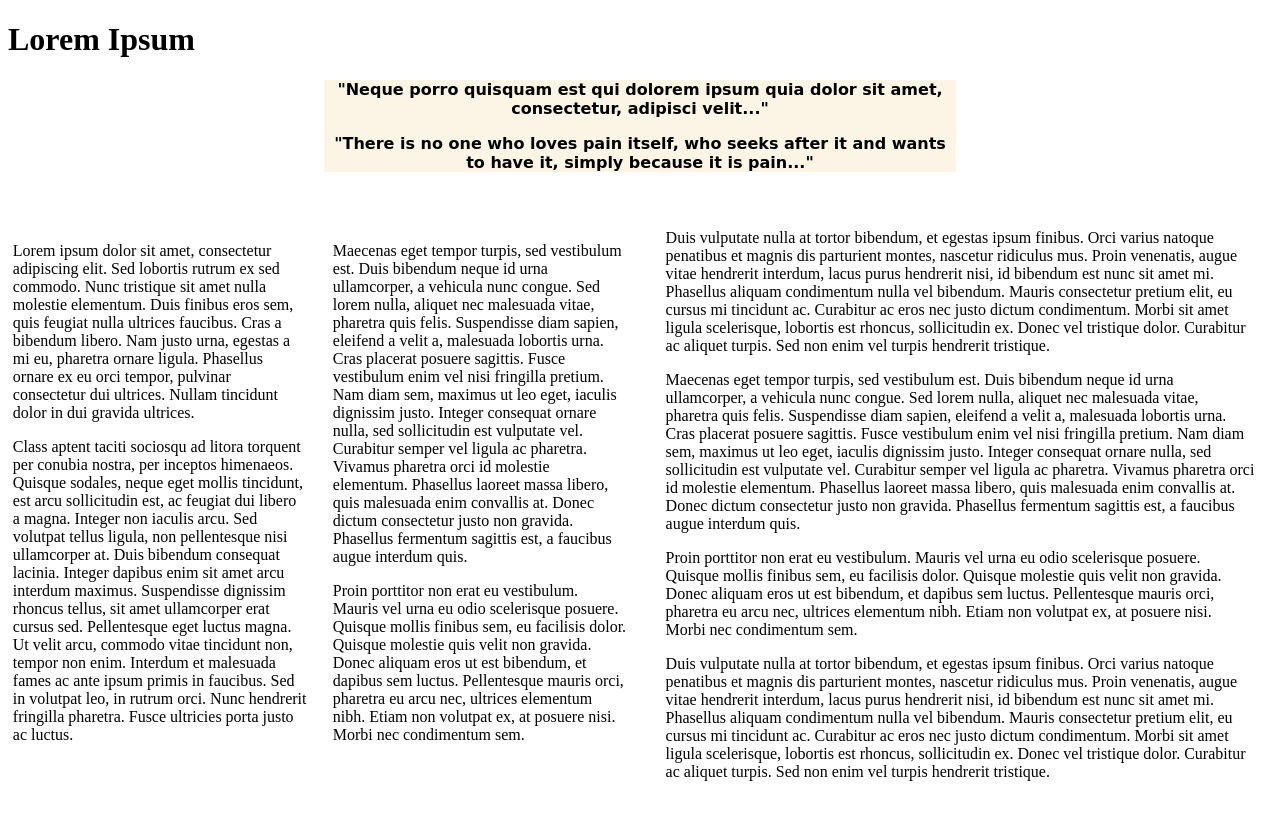
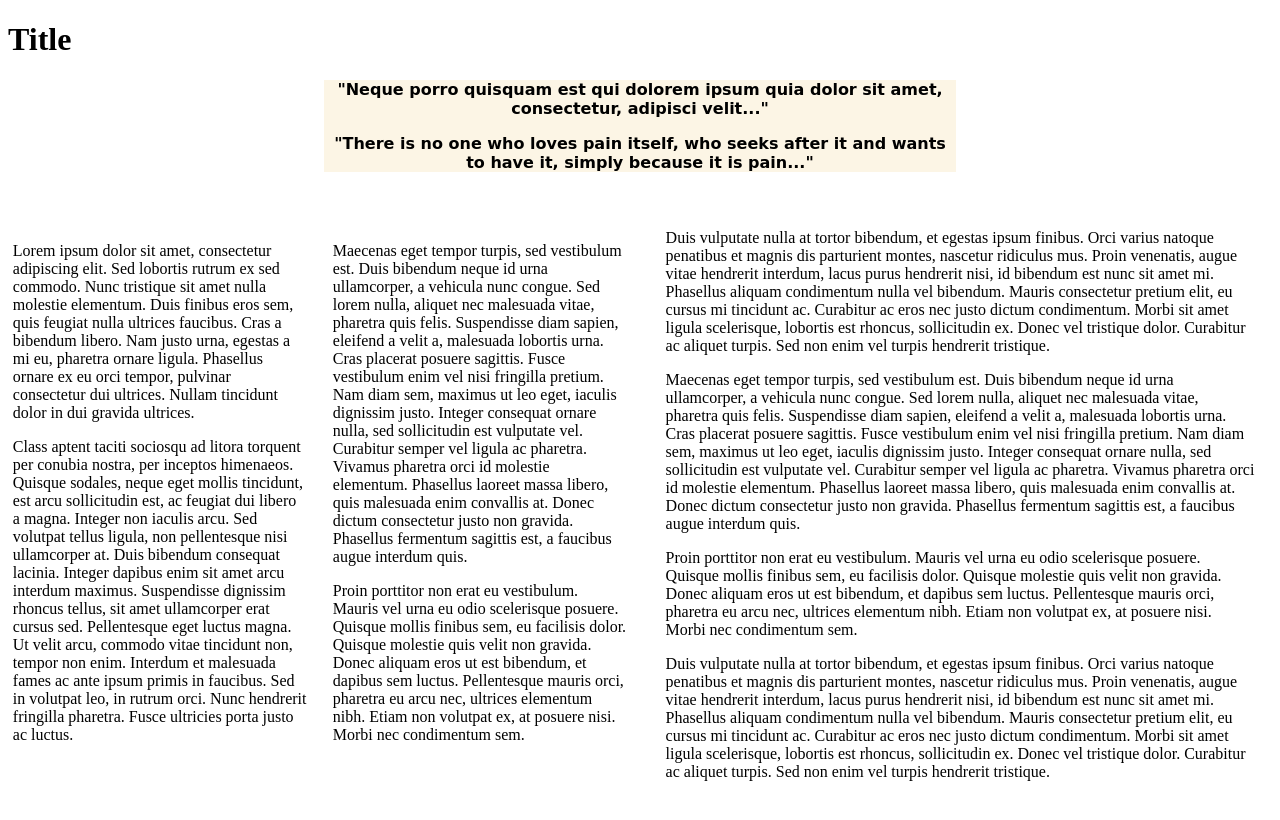
Before and after one commit to philbowman/exampleHTML, a plain HTML site: page index.html in a window 1280 px wide. Drawn offline with Linux system fonts and the light colour scheme.

Commit message:
Update index.html

```diff
--- a/index.html
+++ b/index.html
@@ -1,12 +1,12 @@
 <!DOCTYPE html>
 <html lang="en">
 <head>
-    <title>Lorem ipsum</title>
+    <title>Lorem ipsumjhfghjkfghjk</title>
     <link rel="stylesheet" href="style.css">
 </head>
 <body>
 
-    <h1>Lorem Ipsum</h1>
+    <h1>Title</h1>
     <div class="quote">
         <p>"Neque porro quisquam est qui dolorem ipsum quia dolor sit amet, consectetur, adipisci velit..."</p>
         <p>"There is no one who loves pain itself, who seeks after it and wants to have it, simply because it is pain..."</p>
```
